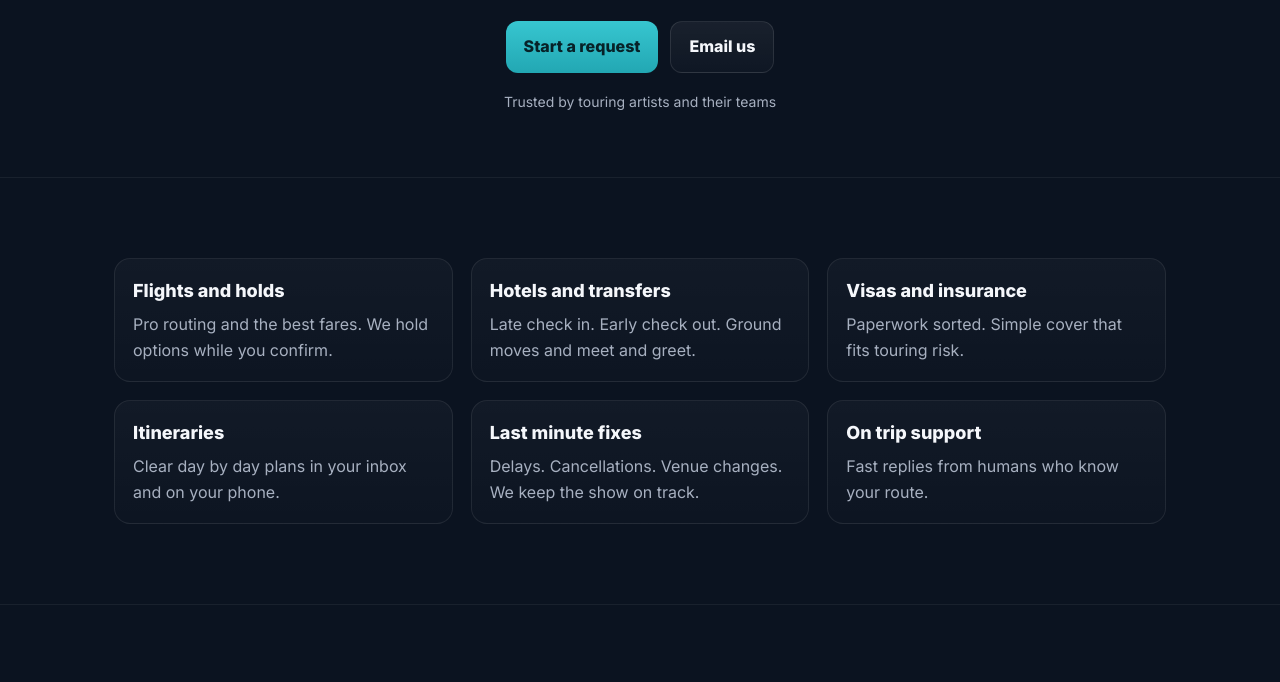
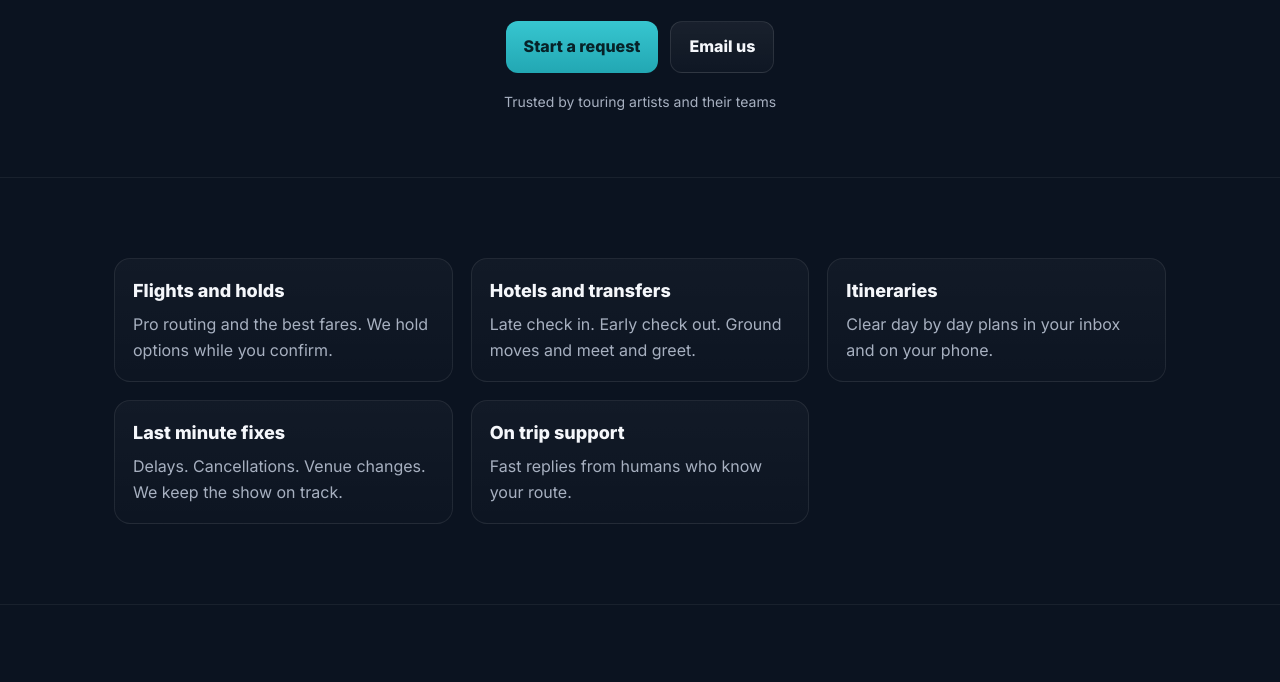
Before and after one commit to andrewdmac/intothecalm.github.io, a plain HTML site: page index.html in a window 1280 px wide. Shown: the part 325-1007 px from the top of the page. Drawn offline with Linux system fonts and the light colour scheme.

Commit message:
Update index.html
Remove visas and insurance

```diff
--- a/index.html
+++ b/index.html
@@ -171,10 +171,6 @@
             <p>Late check in. Early check out. Ground moves and meet and greet.</p>
           </div>
           <div class="card">
-            <h3>Visas and insurance</h3>
-            <p>Paperwork sorted. Simple cover that fits touring risk.</p>
-          </div>
-          <div class="card">
             <h3>Itineraries</h3>
             <p>Clear day by day plans in your inbox and on your phone.</p>
           </div>
```
